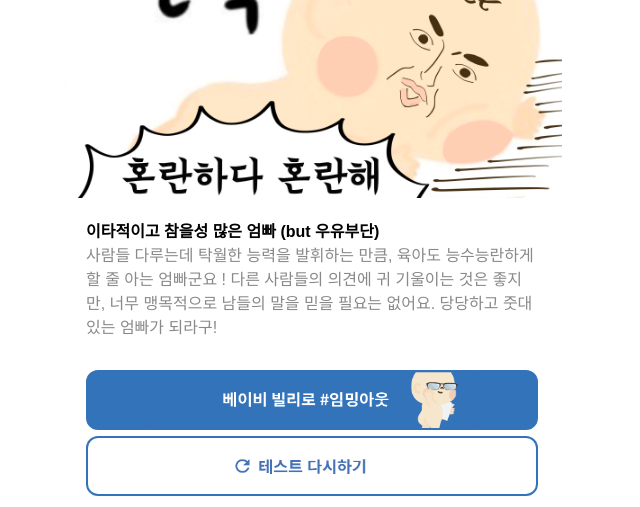
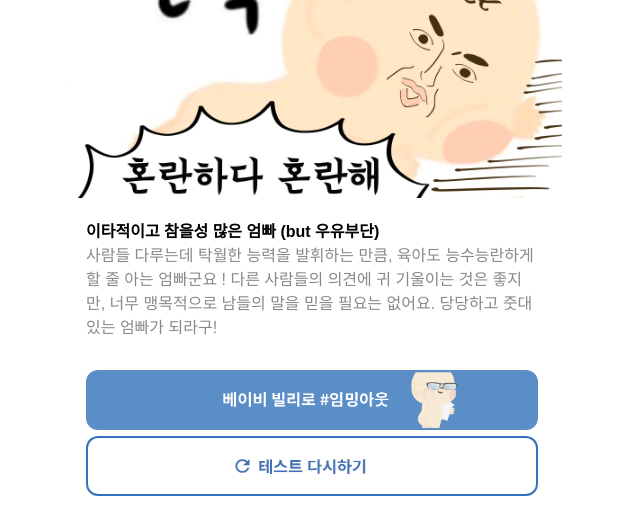
Before and after one commit to dev-magicircle/web-mbti_test, a plain HTML site: page enfj.html in a window 1280 px wide. In both pictures the pointer is over the link 640 px from the left and 857 px from the top of the page. Shown: the part 457-964 px from the top of the page, without its empty margins (328-968 px from the left). Drawn offline with nearby package versions, Linux system fonts and the light colour scheme.

Commit message:
링크공유

```diff
--- a/css/result.css
+++ b/css/result.css
@@ -80,7 +80,9 @@
     border-radius: 12px;
     padding: 8px;
     margin: 6px 24px;
-
+}
+#btn .button:hover{
+    opacity:.8;
 }
 
 /*빌리버튼*/
```
